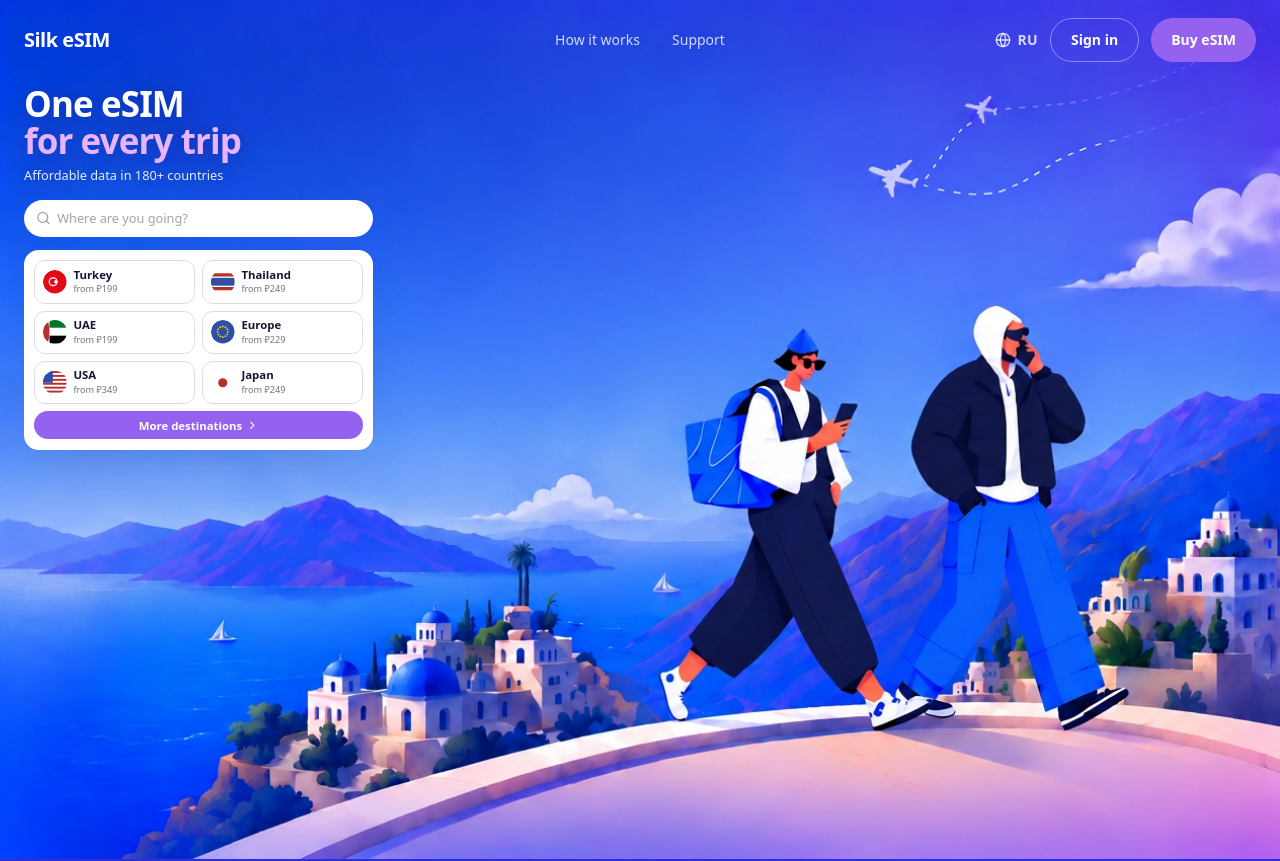
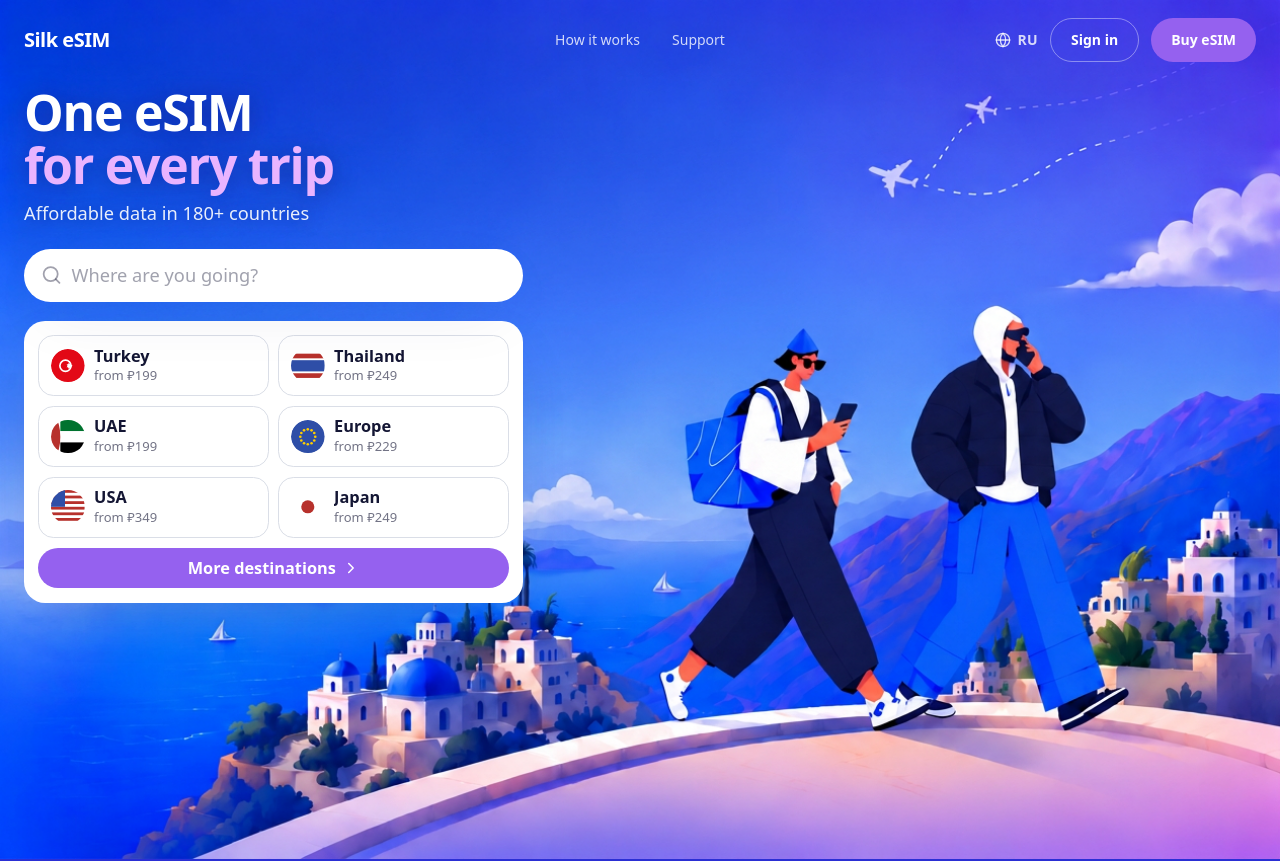
Before and after one commit to yatskovatatyana-dotcom/silk-esims, a React (Vite) app: page /hero-2 in a window 1280 px wide. Shown: the top 861 px of the page. Built offline with nearby package versions, Linux system fonts and the light colour scheme.

Commit message:
Changes
Co-authored-by: yatskovatatyana-dotcom <235263755+yatskovatatyana-dotcom@users.noreply.github.com>

```diff
--- a/src/components/Hero.tsx
+++ b/src/components/Hero.tsx
@@ -90,7 +90,7 @@ const Hero = (_props: HeroProps) => {
         <div className="absolute inset-0">
           <div
             className="container mx-auto max-w-7xl h-full px-4 md:px-6"
-            style={{ fontSize: 'clamp(11px, 1.05vw, 15px)' }}
+            style={{ fontSize: 'clamp(12px, 1.5vw, 24px)' }}
           >
             <div className="pt-[22%] sm:pt-[14%] md:pt-[7%] w-[68%] md:w-[42%] max-w-[26em]">
               <h1 className="text-white font-extrabold leading-[1.05] tracking-tight text-[2.6em] drop-shadow-[0_2px_12px_rgba(20,16,80,0.45)]">
```
